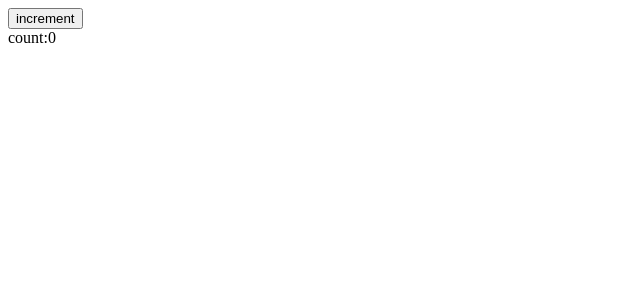
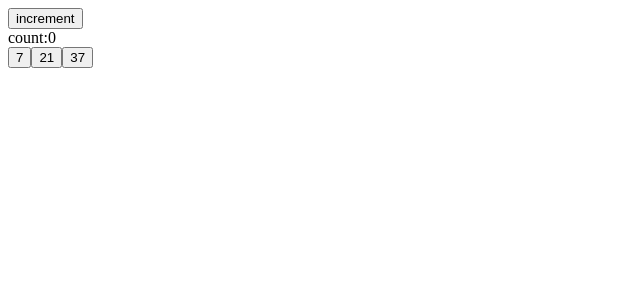
Before and after one commit to frankmaruf/react-hooks, a React (Create React App) app: page / in a window 1280 px wide. Shown: the top 300 px of the page, without its empty margins (0-640 px from the left). Built offline with nearby package versions, Linux system fonts and the light colour scheme.

Commit message:
Call back function complex

```diff
--- /dev/null
+++ b/src/components/Square.js
@@ -0,0 +1,11 @@
+import React from 'react'
+
+const Square = ({increment, n}) => {
+    return (
+        <>
+            <button onClick={()=> increment(n)}>{n}</button>
+        </>
+    )
+}
+
+export default Square;
--- a/src/components/UseCallBack.js
+++ b/src/components/UseCallBack.js
@@ -1,8 +1,10 @@
 import React, { useCallback, useState } from 'react'
 import Home from './Home'
+import Square from './Square'
 
 const UseCallBack = () => {
     const [count, setCount] = useState(0)
+    const favoriteNums = [7,21,37]
     const increment = useCallback(
         (n)=>{
             setCount((c)=>c+n);
@@ -12,6 +14,11 @@
         <>
             <Home increment={increment}/>
             <div>count:{count}</div>
+            {
+                favoriteNums.map(n=>{
+                    return <Square increment={increment} n={n} key={n}/>
+                })
+            }
         </>
     )
 }
```
